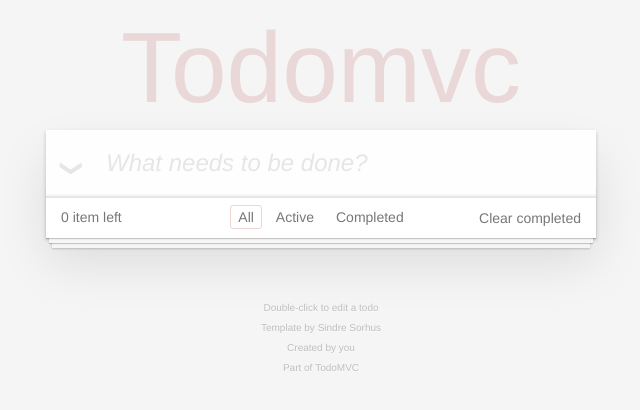
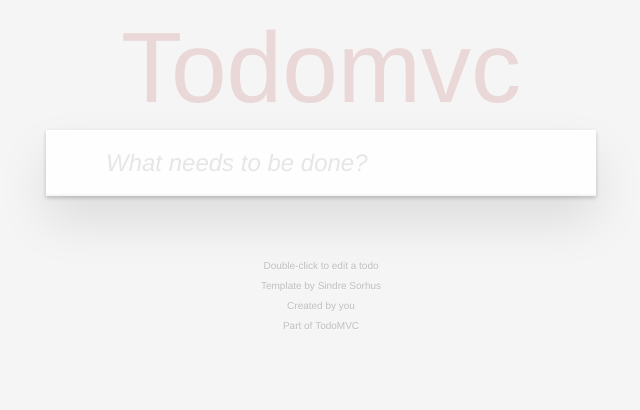
Before and after one commit to thorhsu/practice-todomvc-thorhsu, an Angular app: page / in a window 1280 px wide. Shown: the top 410 px of the page, without its empty margins (319-959 px from the left). Built offline with nearby package versions, Linux system fonts and the light colour scheme.

Commit message:
Use ngIf and hidden to control show out or hide

```diff
--- a/src/app/app.component.html
+++ b/src/app/app.component.html
@@ -5,7 +5,7 @@
         <input class="new-todo" [placeholder]="newPlaceHolder" [(ngModel)]="newTodo" autofocus (keyup.enter)="addTodo()">
 			</header>
 			<!-- This section should be hidden by default and shown when there are todos -->
-			<section class="main">
+			<section class="main" [hidden]="todos.length === 0" >
 				<input class="toggle-all" type="checkbox" [checked]="allChecked" (click)="toggleAllCompleted()">
 				<label for="toggle-all">Mark all as complete</label>
 				<ul class="todo-list">
@@ -31,7 +31,7 @@
 				</ul>
 			</section>
 			<!-- This footer should hidden by default and shown when there are todos -->
-			<footer class="footer">
+			<footer class="footer" *ngIf="todos.length > 0">
 				<!-- This should be `0 items left` by default -->
 				<span class="todo-count"><strong>0</strong> item left</span>
 				<!-- Remove this if you don't implement routing -->
--- a/src/app/app.component.ts
+++ b/src/app/app.component.ts
@@ -42,7 +42,5 @@
     // tslint:disable-next-line:no-shadowed-variable
     this.allChecked = !this.allChecked;
     this.todos = this.todos.map((element: Todo) => ({...element, isCompleted: this.allChecked}));
-
   }
-
 }
```
